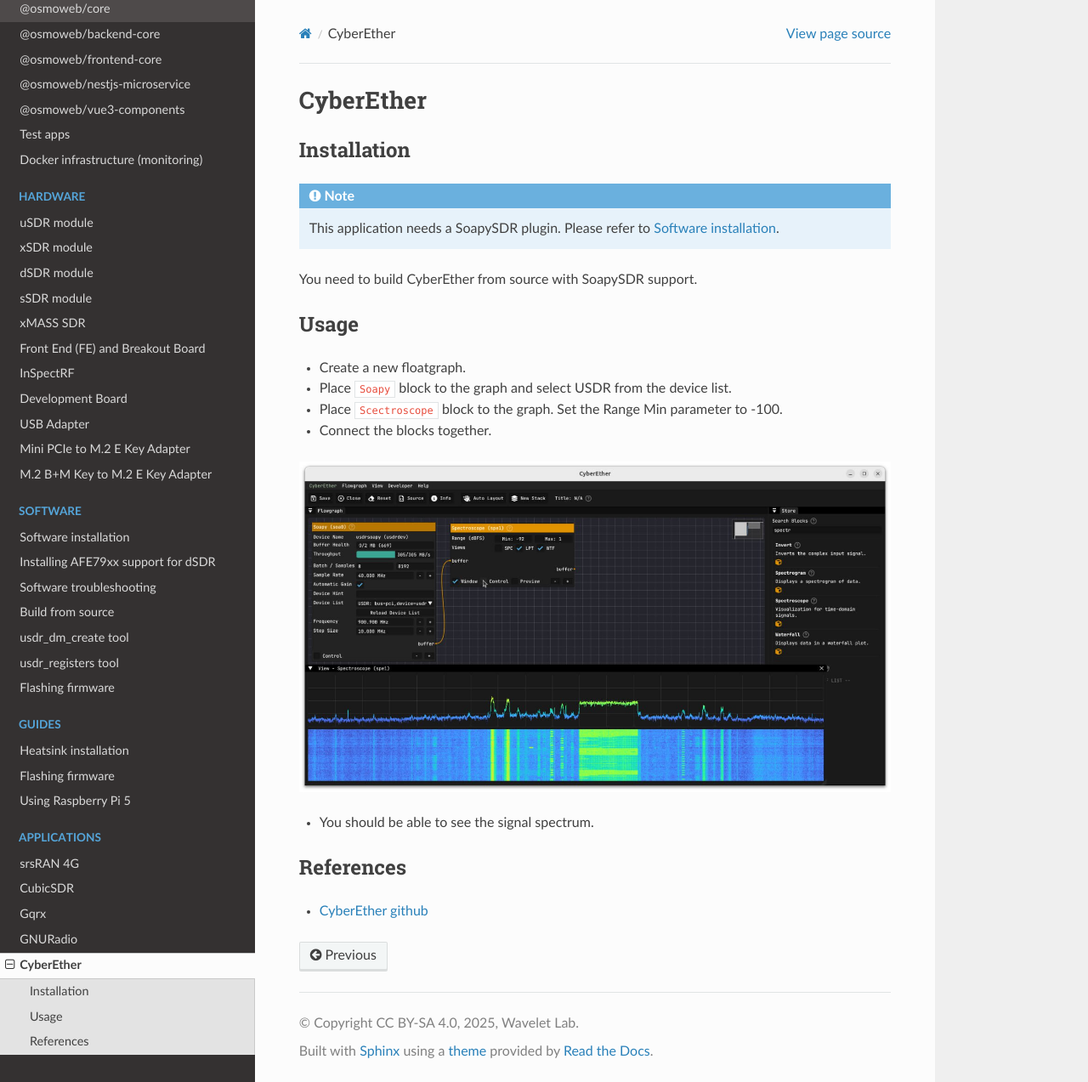
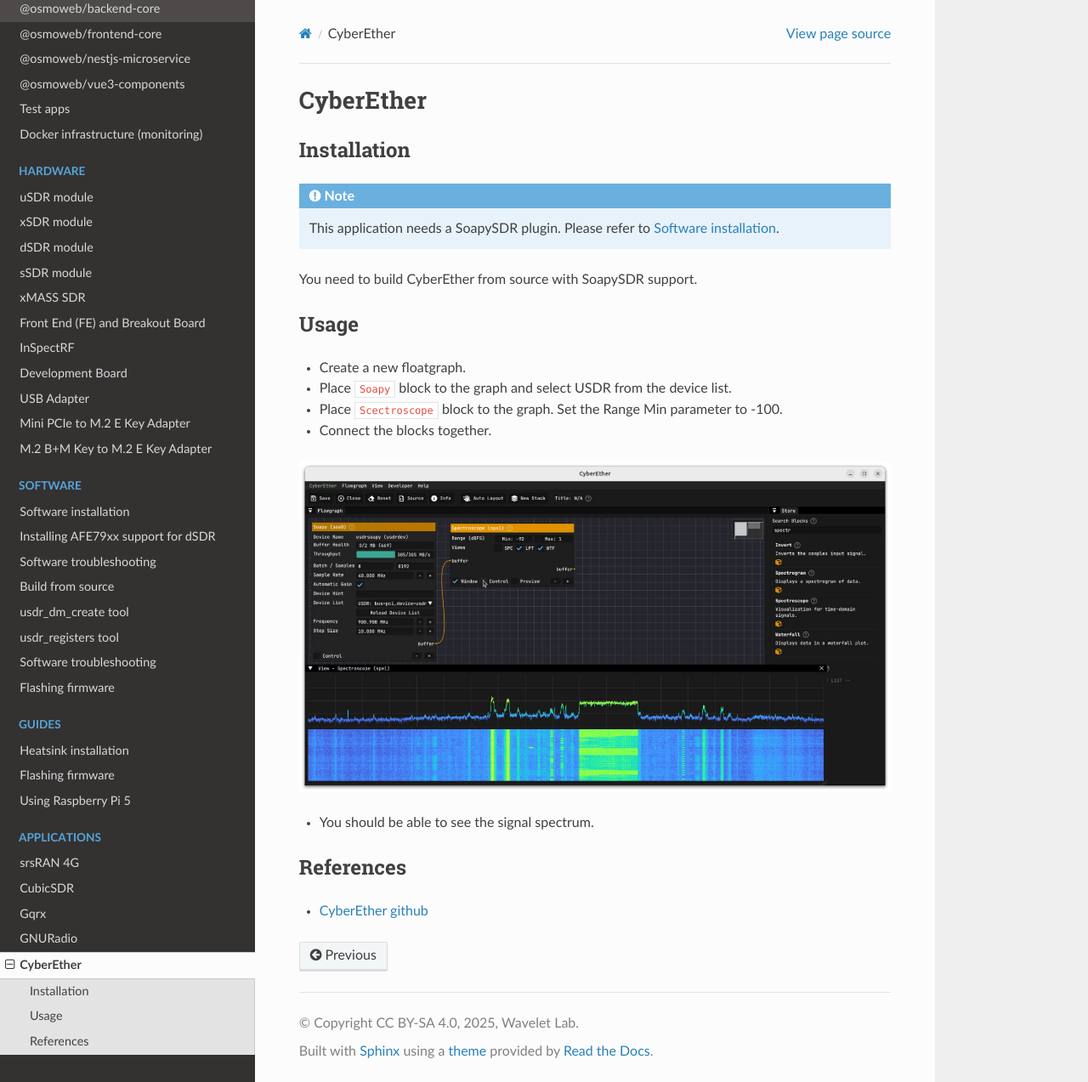
Before and after one commit to wavelet-lab/docs, a Sphinx documentation site: the page built from source/applications/cyberether.rst, in a window 1280 px wide and 1273 px high. Shown: the whole window at 85% size. Built offline with Sphinx 7.4.7 and the Read the Docs theme 3.1.0, drawn with Linux system fonts in a browser that asks for light colours.

Commit message:
Add troubleshooting.rst to documentation index

```diff
--- a/source/index.rst
+++ b/source/index.rst
@@ -70,6 +70,7 @@
    /software/compile
    /software/usdr_dm_create
    /software/usdr_registers
+   /software/troubleshooting.rst
    /guides/firmware
 
 .. toctree::
```
